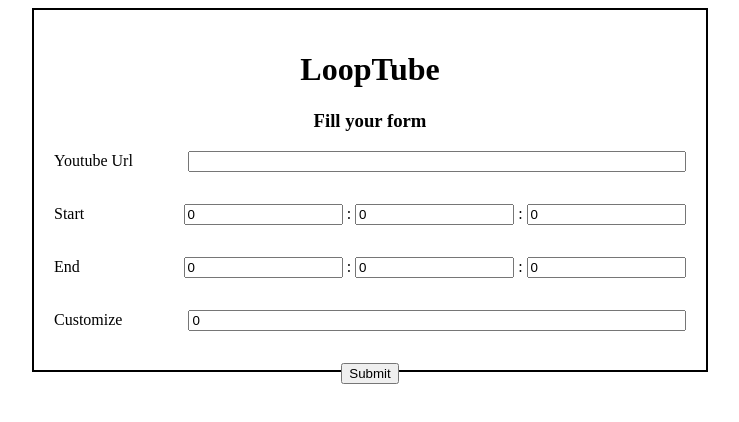
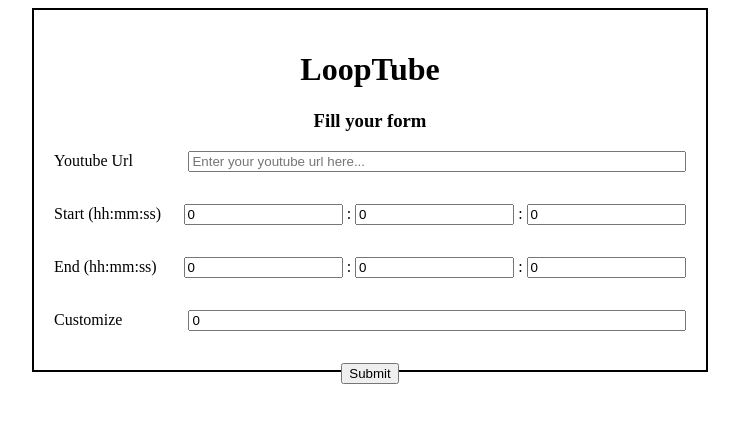
Before and after one commit to LoopTube2004/looptube, a React (Create React App) app in the folder client/: page / in a window 1280 px wide. Shown: the top 422 px of the page, without its empty margins (270-1009 px from the left). Built offline with nearby package versions, Linux system fonts and the light colour scheme; the HTML template or start-up script is replaced by a standard one.

Commit message:
finish form UI

```diff
--- a/client/src/components/VideoForm.js
+++ b/client/src/components/VideoForm.js
@@ -25,10 +25,11 @@ const VideoForm = () => {
           type="text"
           onChange={(e) => setUrl(e.target.value)}
           value={url}
+          placeholder = "Enter your youtube url here..."
         />
       </div>
       <div className={styles["time-input-group"]}>
-        <label>Start</label>
+        <label>Start (hh:mm:ss)</label>
         <input
           type="number"
           onChange={(e) => setStartHour(e.target.value)}
@@ -48,7 +49,7 @@ const VideoForm = () => {
         />
       </div>
       <div className={styles["time-input-group"]}>
-        <label>End</label>
+        <label>End (hh:mm:ss)</label>
         <input
           type="number"
           onChange={(e) => setEndHour(e.target.value)}
```
